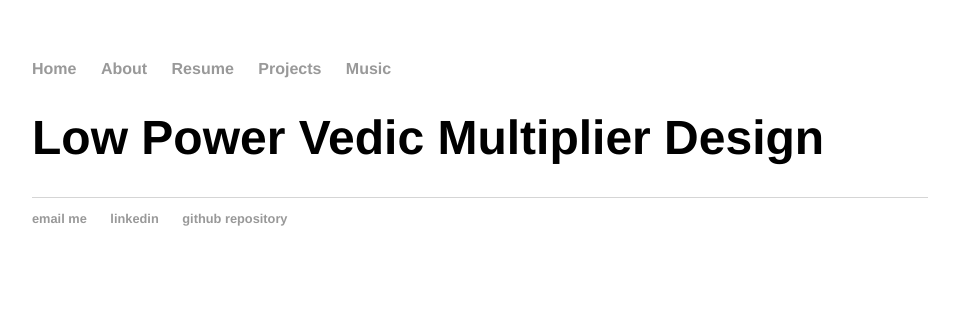
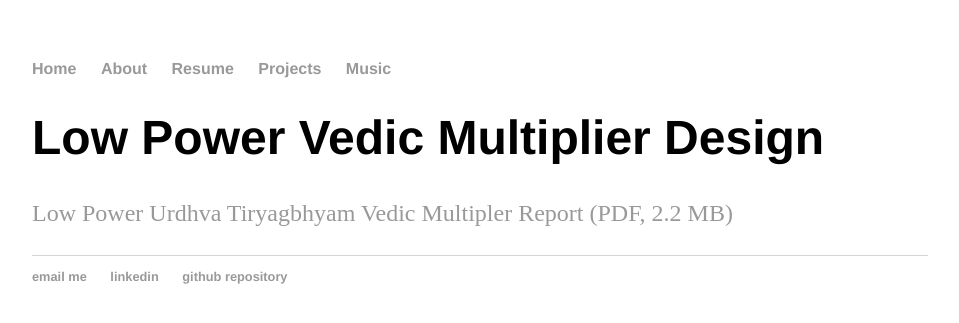
Before and after one commit to zackfravel/zackfravel.github.io, a Jekyll site: the page built from _posts/2017-05-02-Vedic-Multiplier.md, in a window 1280 px wide. Shown: the top 323 px of the page, without its empty margins (160-1119 px from the left). Built offline with Jekyll 4.4.1, drawn with Linux system fonts in a browser that asks for light colours.

Commit message:
Update 2017-05-02-Vedic-Multiplier.md

```diff
--- a/_posts/2017-05-02-Vedic-Multiplier.md
+++ b/_posts/2017-05-02-Vedic-Multiplier.md
@@ -2,3 +2,5 @@
 layout: post
 title: "Low Power Vedic Multiplier Design"
 ---
+
+[Low Power Urdhva Tiryagbhyam Vedic Multipler Report (PDF, 2.2 MB)](https://zackfravel.github.io/assets/pdf/vedic.pdf)
```
